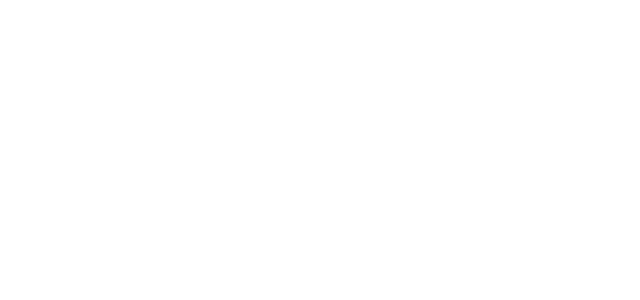
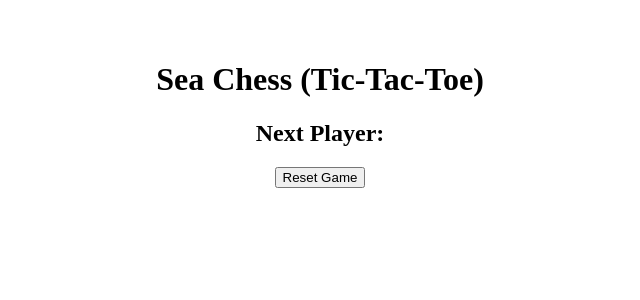
Before and after one commit to Misho-1019/Tic-Tac-Toe, a React (Vite) app: page / in a window 1280 px wide. Shown: the top 300 px of the page, without its empty margins (320-960 px from the left). Built offline with nearby package versions, Linux system fonts and the light colour scheme.

Commit message:
Add my jsx code

```diff
--- a/src/App.jsx
+++ b/src/App.jsx
@@ -5,7 +5,14 @@
 
   return (
     <>
+      <div className='container'>
+        <h1>Sea Chess (Tic-Tac-Toe)</h1>
+        <div className='board'>
 
+        </div>
+        <h2>Next Player: </h2>
+        <button className='reset'>Reset Game</button>
+      </div>
     </>
   )
 }
```
